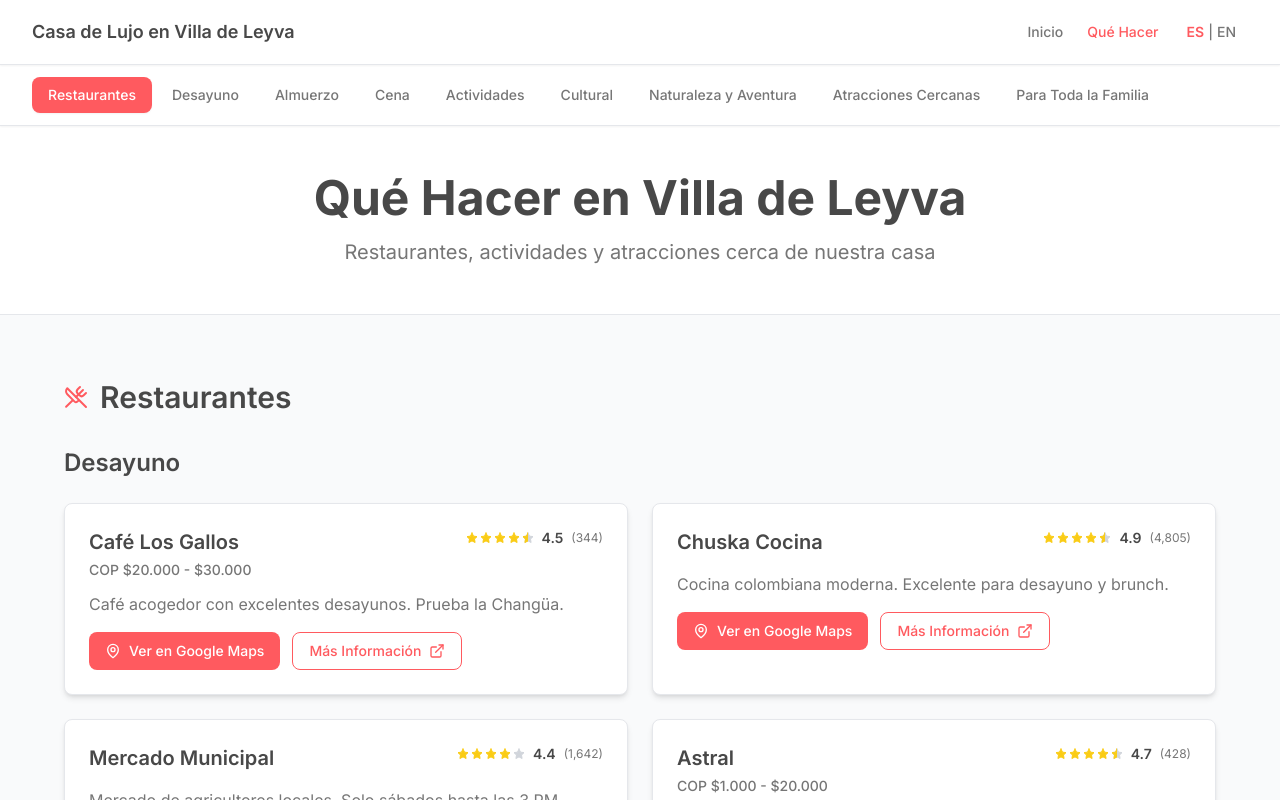
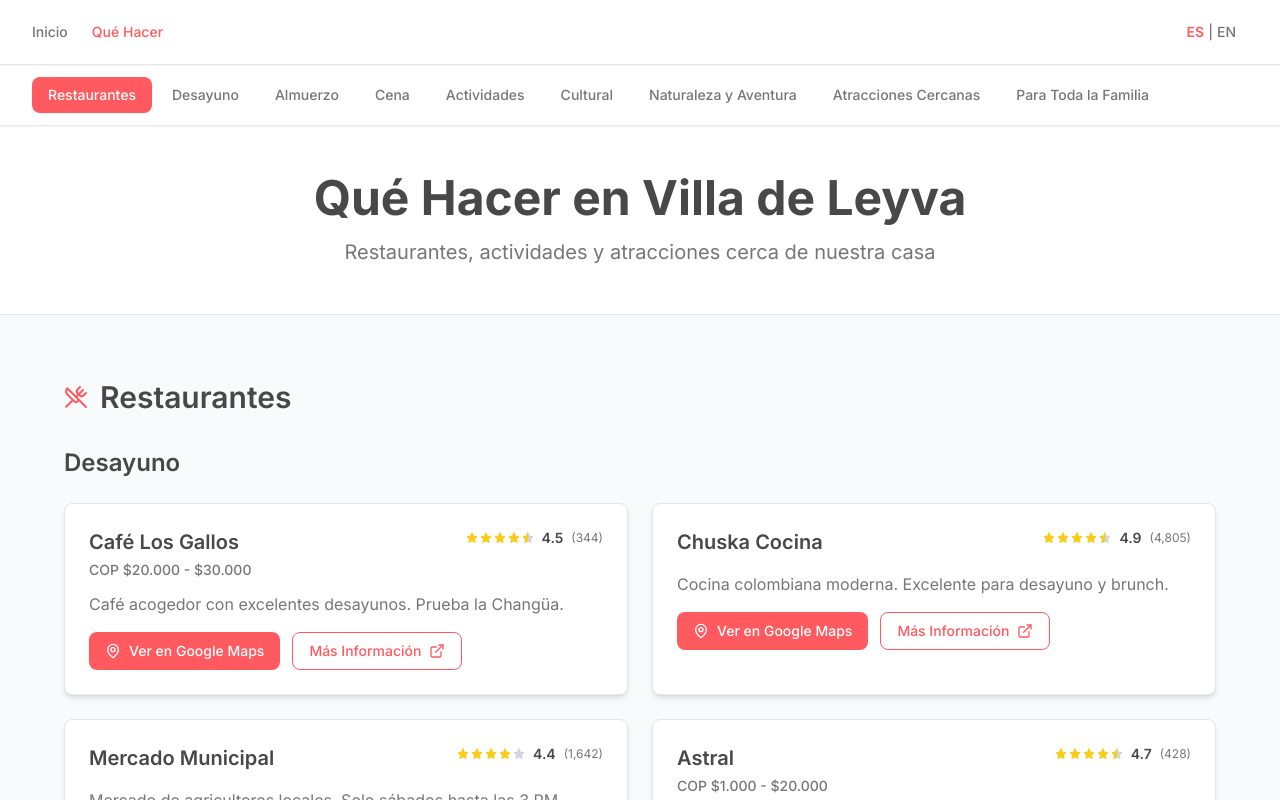
Before and after one commit to jzuluaga3/villa-de-leyva, a Next.js app: page /things-to-do in a window 1280 px wide. Shown: the top 800 px of the page. Built offline with nearby package versions, Linux system fonts and the light colour scheme.

Commit message:
Update translations and component configurations

```diff
--- a/app/page.tsx
+++ b/app/page.tsx
@@ -36,7 +36,7 @@ export default function Home() {
     <>
       <SubNavigation items={subNavItems} />
       <Hero />
-      <section id="trip-info" className="py-16 px-4">
+      <section id="trip-info" className="pt-16 pb-8 md:py-16 px-4">
         <div className="max-w-6xl mx-auto">
           <div className={`grid grid-cols-1 gap-6 ${showCountdown ? 'lg:grid-cols-2' : 'lg:grid-cols-1'}`}>
             <TripInfo />
--- a/components/Navigation.tsx
+++ b/components/Navigation.tsx
@@ -20,14 +20,7 @@ export function Navigation() {
     <nav className="sticky top-0 z-50 bg-white border-b border-gray-200 shadow-sm">
       <div className="max-w-7xl mx-auto px-4 sm:px-6 lg:px-8">
         <div className="flex justify-between items-center h-16">
-          <Link href="/" className="flex items-center">
-            <h1 className="text-lg font-semibold text-text-primary">
-              {getTranslation(lang, 'title')}
-            </h1>
-          </Link>
-
-          <div className="flex items-center gap-4">
-            <div className="hidden md:flex items-center gap-6">
+          <div className="flex items-center gap-4 sm:gap-6">
             <Link
               href="/"
               className={cn(
@@ -76,7 +69,6 @@ export function Navigation() {
           </div>
         </div>
       </div>
-      </div>
     </nav>
   );
 }
--- a/components/SubNavigation.tsx
+++ b/components/SubNavigation.tsx
@@ -22,6 +22,9 @@ export function SubNavigation({ items }: SubNavigationProps) {
 
   useEffect(() => {
     const handleScroll = () => {
+      // Ensure we're in the browser and elements exist
+      if (typeof window === 'undefined') return;
+
       // Find active section based on scroll position
       const sections = items.map((item) => {
         const element = document.getElementById(item.id);
@@ -34,6 +37,8 @@ export function SubNavigation({ items }: SubNavigationProps) {
           height: rect.height,
         };
       }).filter(Boolean) as Array<{ id: string; top: number; bottom: number; height: number }>;
+
+      if (sections.length === 0) return;
 
       const navOffset = 200; // Offset for sticky nav height
       const currentScroll = window.scrollY + navOffset;
--- a/components/Weather.tsx
+++ b/components/Weather.tsx
@@ -140,7 +140,7 @@ export function Weather() {
 
   if (loading) {
     return (
-      <section className="py-16 px-4">
+      <section className="pt-8 pb-8 md:py-16 px-4">
         <div className="max-w-6xl mx-auto">
           <div className="bg-white rounded-lg shadow-md p-8 border border-gray-200 text-center">
             <p className="text-text-secondary">{lang === 'es' ? 'Cargando clima...' : 'Loading weather...'}</p>
@@ -152,7 +152,7 @@ export function Weather() {
 
   if (error || weatherData.length === 0) {
     return (
-      <section className="py-16 px-4">
+      <section className="pt-8 pb-8 md:py-16 px-4">
         <div className="max-w-6xl mx-auto">
           <div className="bg-white rounded-lg shadow-md p-8 border border-gray-200 text-center">
             <p className="text-text-secondary">
@@ -165,7 +165,7 @@ export function Weather() {
   }
 
   return (
-    <section className="py-16 px-4">
+    <section className="pt-8 pb-8 md:py-16 px-4">
       <div className="max-w-6xl mx-auto">
         <div className="mb-8 text-center">
           <h2 className="text-3xl font-semibold text-text-primary mb-2">
--- a/lib/translations.ts
+++ b/lib/translations.ts
@@ -54,7 +54,6 @@ export const translations = {
     location: 'Ubicación',
     transmission: 'Transmisión',
     automatic: 'Automático',
-    getDirections: 'Obtener Direcciones',
   },
   en: {
     title: 'Luxury House in Villa de Leyva',
```
Lines whose indentation alone changed are shown as unchanged.
